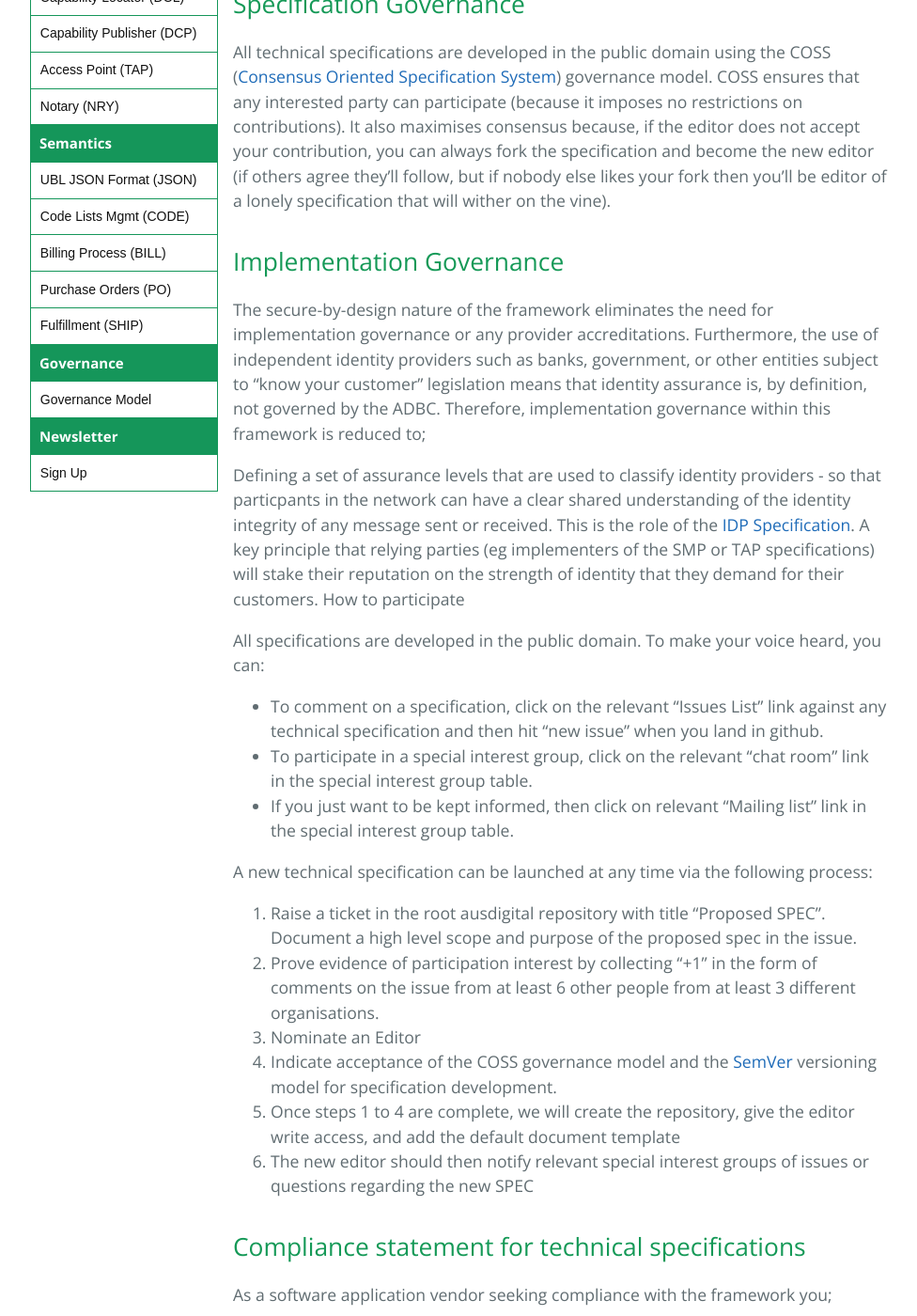
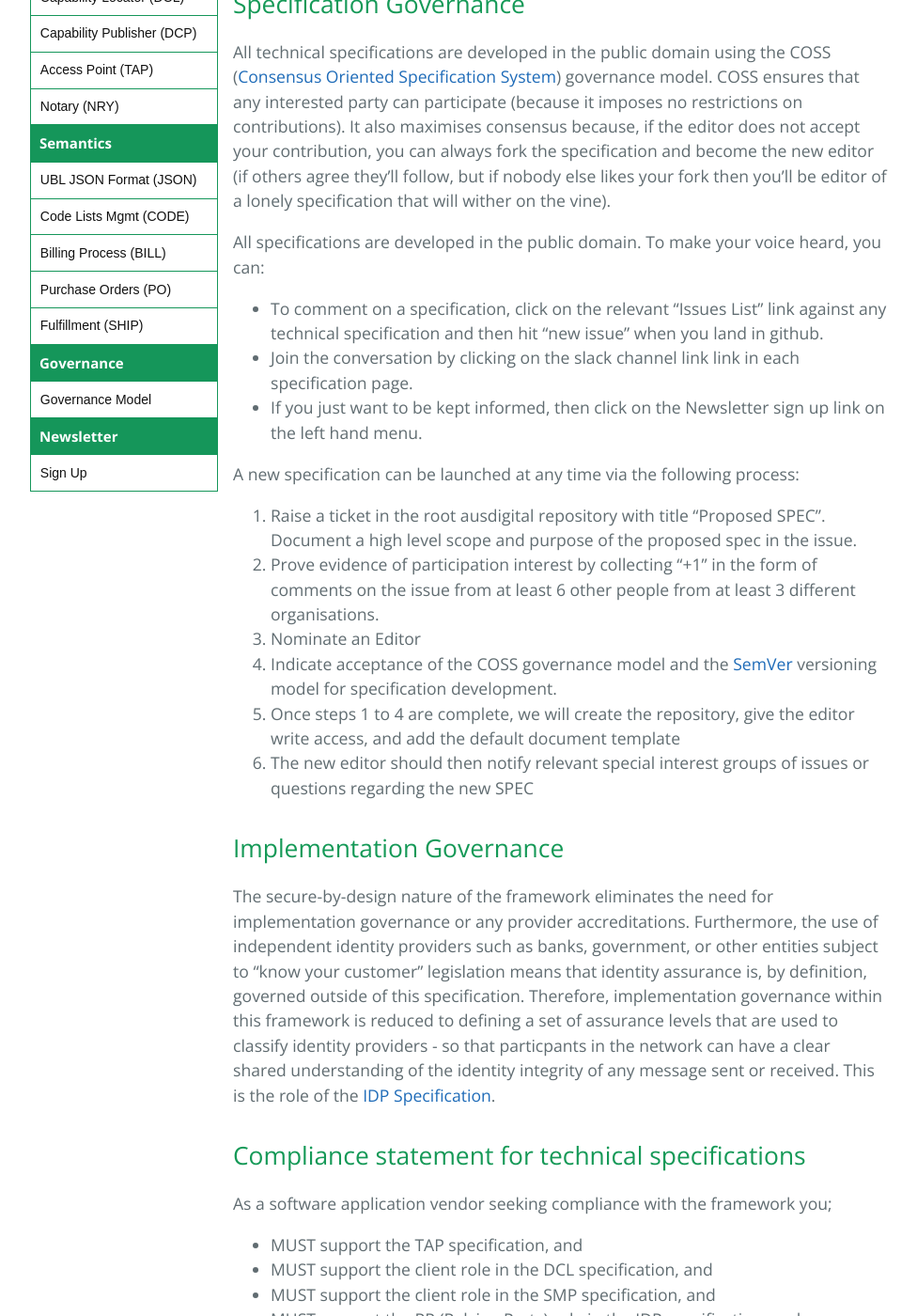
Before and after one commit to ausdigital/ausdigital.github.io, a Jekyll site: the page built from pages/governance-model.md, in a window 1280 px wide and 1400 px high, scrolled down 247 px. Shown: the whole window at 94% size, without its empty margins (112-1088 px from the left). Built offline with Jekyll 4.4.1, drawn with Linux system fonts in a browser that asks for light colours.

Commit message:
refactor the governance page

```diff
--- a/pages/governance-model.md
+++ b/pages/governance-model.md
@@ -8,20 +8,13 @@ permalink: /governance-model/
 ## Specification Governance
 All technical specifications are developed in the public domain using the COSS ([Consensus Oriented Specification System](https://rfc.unprotocols.org/spec:2/COSS/)) governance model. COSS ensures that any interested party can participate (because it imposes no restrictions on contributions). It also maximises consensus because, if the editor does not accept your contribution, you can always fork the specification and become the new editor (if others agree they'll follow, but if nobody else likes your fork then you'll be editor of a lonely specification that will wither on the vine).
 
-## Implementation Governance
-The secure-by-design nature of the framework eliminates the need for implementation governance or any provider accreditations. Furthermore, the use of independent identity providers such as banks, government, or other entities subject to "know your customer" legislation means that identity assurance is, by definition, not governed by the ADBC. Therefore, implementation governance within this framework is reduced to;
-
-Defining a set of assurance levels that are used to classify identity providers - so that particpants in the network can have a clear shared understanding of the identity integrity of any message sent or received. This is the role of the [IDP Specification](https://identity-provider.readthedocs.org/).
-A key principle that relying parties (eg implementers of the SMP or TAP specifications) will stake their reputation on the strength of identity that they demand for their customers.
-How to participate
-
 All specifications are developed in the public domain. To make your voice heard, you can:
 
  * To comment on a specification, click on the relevant "Issues List" link against any technical specification and then hit "new issue" when you land in github.
- * To participate in a special interest group, click on the relevant "chat room" link in the special interest group table.
- * If you just want to be kept informed, then click on relevant "Mailing list" link in the special interest group table.
+ * Join the conversation by clicking on the slack channel link link in each specification page.
+ * If you just want to be kept informed, then click on the Newsletter sign up link on the left hand menu.
 
-A new technical specification can be launched at any time via the following process:
+A new specification can be launched at any time via the following process:
 
  1. Raise a ticket in the root ausdigital repository with title “Proposed SPEC”. Document a high level scope and purpose of the proposed spec in the issue.
  2. Prove evidence of participation interest by collecting "+1" in the form of comments on the issue from at least 6 other people from at least 3 different organisations.
@@ -29,6 +22,9 @@ A new technical specification can be launched at any time via the following proc
  4. Indicate acceptance of the COSS governance model and the [SemVer](http://semver.org/) versioning model for specification development.
   5. Once steps 1 to 4 are complete, we will create the repository, give the editor write access, and add the default document template
  6. The new editor should then notify relevant special interest groups of issues or questions regarding the new SPEC
+
+## Implementation Governance
+The secure-by-design nature of the framework eliminates the need for implementation governance or any provider accreditations. Furthermore, the use of independent identity providers such as banks, government, or other entities subject to "know your customer" legislation means that identity assurance is, by definition, governed outside of this specification. Therefore, implementation governance within this framework is reduced to defining a set of assurance levels that are used to classify identity providers - so that particpants in the network can have a clear shared understanding of the identity integrity of any message sent or received. This is the role of the [IDP Specification](https://identity-provider.readthedocs.org/).
 
 ## Compliance statement for technical specifications
 
```
